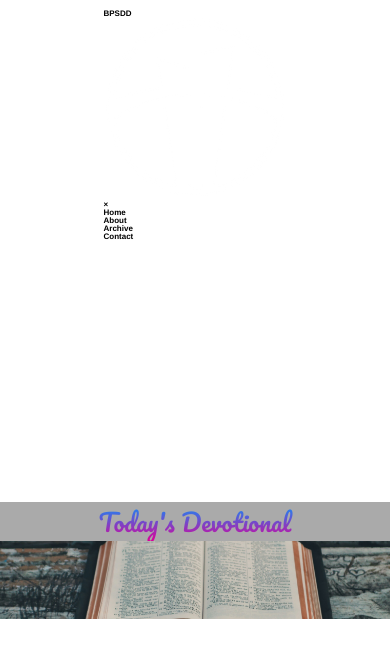
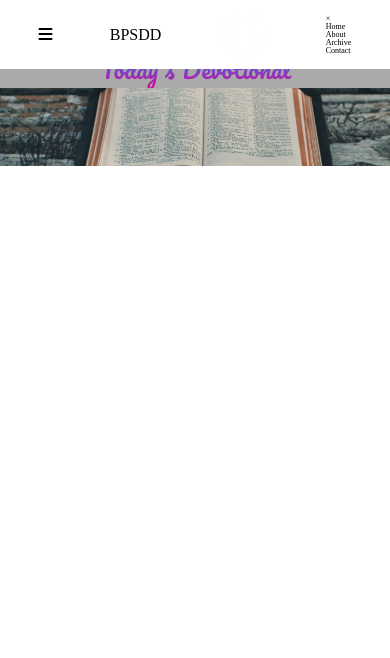
Before and after one commit to GideonHammond/BridgePointStudentsDailyDevotional, a PHP site: page / in a window 390 px wide. Shown: the top 658 px of the page. Run offline with PHP 8.4, Linux system fonts and the light colour scheme; some libraries are stand-ins or nearby versions.

Commit message:
Update 3
You know it baby! just some more mobile fixes and css condensation so that code isn't a nightmare!

```diff
--- a/index.html
+++ b/index.html
@@ -15,6 +15,7 @@
     <link rel="preconnect" href="https://fonts.googleapis.com">
     <link rel="preconnect" href="https://fonts.gstatic.com" crossorigin>
     <link href="https://fonts.googleapis.com/css2?family=Pacifico&display=swap" rel="stylesheet">
+    <script src="https://kit.fontawesome.com/e581c92dce.js" crossorigin="anonymous"></script>
 </head>
 <body>
     <header id="header">
@@ -48,11 +49,11 @@
             </nav>
         </div>
         <div class="mobile-header">
-            <nav>
+            <nav class="mobile-flex-header">
                 <a href="#" class="hamburger" onclick="openNav()">
                     <i class="fa-solid fa-bars"> </i>
                 </a>
-                <h1>BPSDD</h1>
+                <p class="title-text">BPSDD</p>
                 <img src="images/bplogo.png" alt="BridgePoint's Logo" class="mobile-logo">
                 <ul>
                     <li>
--- a/styles.css
+++ b/styles.css
@@ -73,38 +73,45 @@
     cursor: pointer;
 }
 
-.mobile-header{
+header{
+    background-color: var(--defaultBack);
+    padding:10px;
+    position: fixed;
+    top: 0;
+    right: 0;
+    left: 0;
+    z-index: 2;
+    transition: ease-in-out 1s;
+}
+
+.mobile-header{/*Used for making sure mobile has the right header*/
     display: none;
-    background-color: var(--defaultBack);
+}
+
+.mobile-flex-header{
+    display: flex;
     justify-content: space-around;
-    padding:10px;
+    flex-direction: row;
     align-items: center;
-    font-family: 'Franklin Gothic Medium', 'Arial Narrow', Arial, sans-serif;
-    font-weight: bold;
-    position: sticky;
-    top:0;
-    z-index: 2;
-    transition: transform 1s ease;
+}
+
+.mobile-logo{
+	width:50px;
+}
+
+.title-text, .hamburger{
+    font-size: 2em;
 }
 
 .desktop-header{ /*Used for making sure the desktop has the right header*/
     display: flex;
     align-items: center;
     justify-content: space-between;
-    padding: 10px;
-    background-color: var(--defaultBack);
-    position: fixed;
-    top: 0;
-    right: 0;
-    left: 0;
     z-index: 1;
     height:calc(10svh);
     box-sizing: border-box;
     overflow-x: hidden;
-    transition: 0.5s;
 }
-
-
 
 .hidden{
 	opacity: 0;
@@ -197,10 +204,4 @@
     html{
         font-size: 8px;
     }
-    .desktop-header{
-        display: none;
-    }
-    .mobile-header{
-        display: flex;
-    }
 }
```
